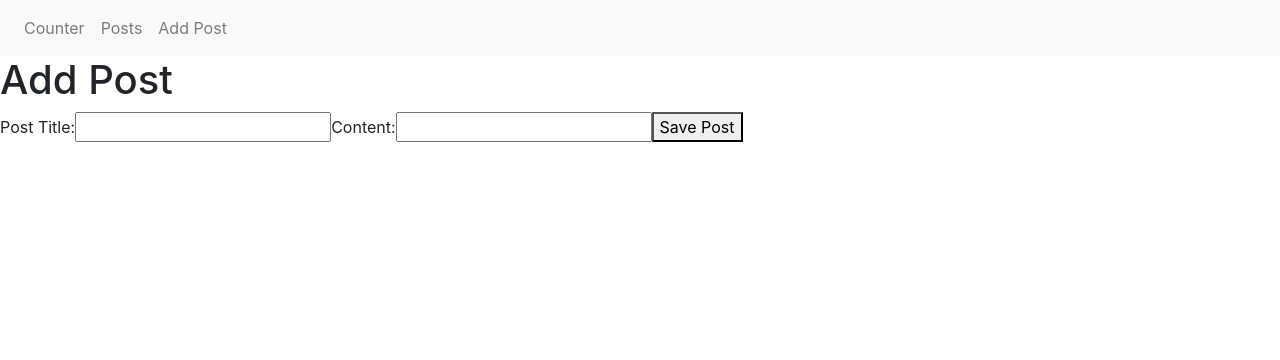
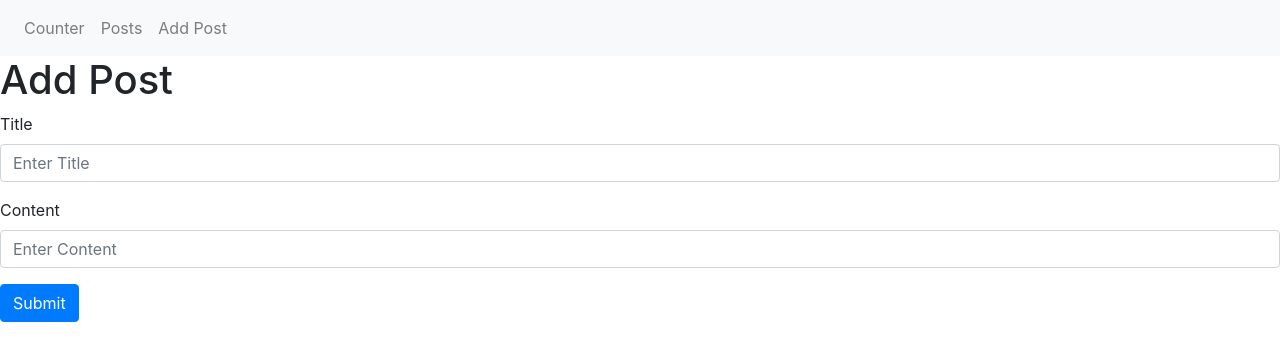
Before and after one commit to yudhiesh/Redux-Typescript-Sample, a React (Create React App) app: page /addposts in a window 1280 px wide. Shown: the top 360 px of the page. Built offline with nearby package versions, Linux system fonts and the light colour scheme.

Commit message:
Updated Post to Form

```diff
--- a/src/features/posts/AddPostForm.tsx
+++ b/src/features/posts/AddPostForm.tsx
@@ -1,4 +1,5 @@
 import React, { useState } from "react";
+import { Form, Button } from "react-bootstrap";
 import { useDispatch } from "react-redux";
 import { nanoid } from "@reduxjs/toolkit";
 import { postAdd } from "./postsSlice";
@@ -13,9 +14,9 @@ export const AddPostForm = () => {
   const onContentChanged = (e: React.ChangeEvent<HTMLInputElement>) =>
     setContent(e.target.value);
 
-  const handleOnSubmit = () => {
-    console.log("Submit Form");
+  const handleOnSubmit = (e: React.FormEvent) => {
     if (title && content) {
+      e.preventDefault();
       dispatch(
         postAdd({
           id: nanoid(),
@@ -31,29 +32,30 @@ export const AddPostForm = () => {
   return (
     <div>
       <h1>Add Post</h1>
-      <section>
-        <form>
-          <label htmlFor="postTitle">Post Title:</label>
-          <input
+      <Form onSubmit={handleOnSubmit}>
+        <Form.Group>
+          <Form.Label>Title</Form.Label>
+          <Form.Control
+            value={title}
             type="text"
-            id="postTitle"
-            name="postTitle"
-            value={title}
+            placeholder="Enter Title"
             onChange={onTitleChanged}
           />
-          <label htmlFor="postContent">Content:</label>
-          <input
+        </Form.Group>
+
+        <Form.Group>
+          <Form.Label>Content</Form.Label>
+          <Form.Control
+            value={content}
             type="text"
-            id="postContent"
-            name="postContent"
-            value={content}
+            placeholder="Enter Content"
             onChange={onContentChanged}
           />
-          <button type="button" onClick={handleOnSubmit}>
-            Save Post
-          </button>
-        </form>
-      </section>
+        </Form.Group>
+        <Button variant="primary" type="submit">
+          Submit
+        </Button>
+      </Form>
     </div>
   );
 };
```
